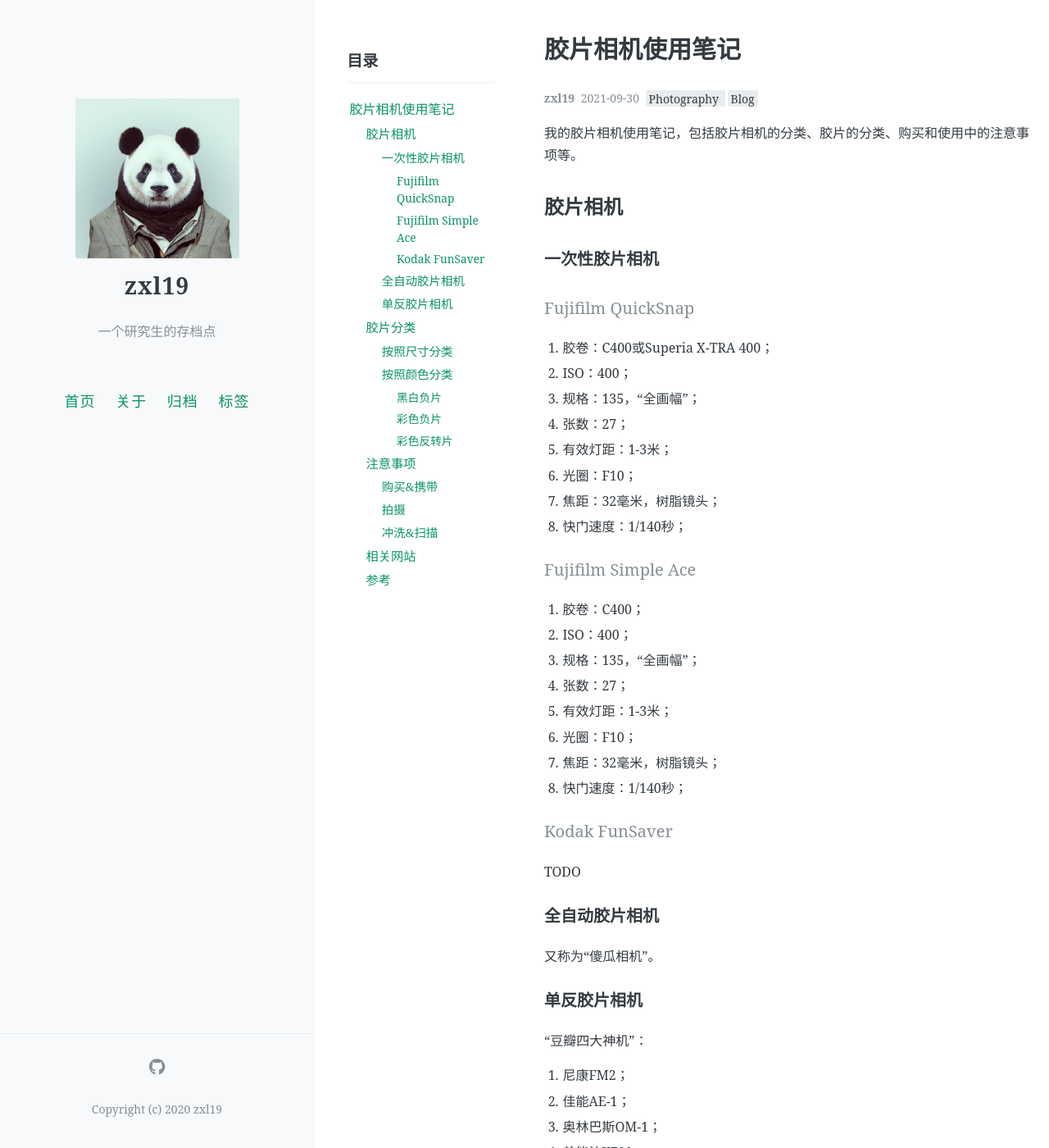
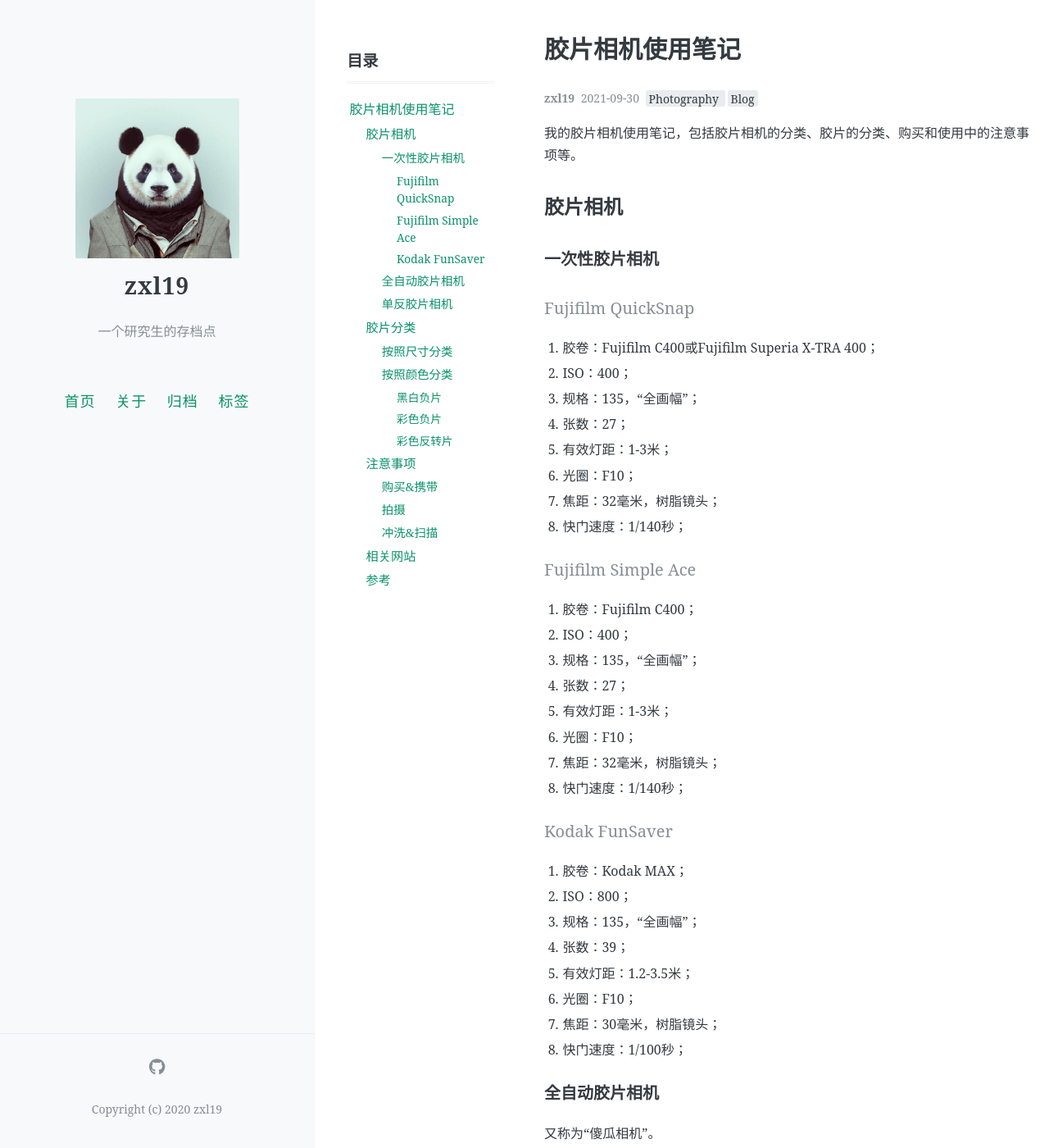
Before and after one commit to zxl19/zxl19.github.io, a Jekyll site: the page built from _posts/2021-09-30-film-camera.md, in a window 1280 px wide and 1400 px high. Shown: the whole window at 82% size. Built offline with Jekyll 4.4.1, drawn with Linux system fonts in a browser that asks for light colours; comment, search, counter and statistics services are not loaded.

Commit message:
Update 2021-09-30-film-camera.md

```diff
--- a/_posts/2021-09-30-film-camera.md
+++ b/_posts/2021-09-30-film-camera.md
@@ -19,7 +19,7 @@ pinned: false
 
 #### Fujifilm QuickSnap
 
-1. 胶卷：C400或Superia X-TRA 400；
+1. 胶卷：Fujifilm C400或Fujifilm Superia X-TRA 400；
 2. ISO：400；
 3. 规格：135，“全画幅”；
 4. 张数：27；
@@ -30,7 +30,7 @@ pinned: false
 
 #### Fujifilm Simple Ace
 
-1. 胶卷：C400；
+1. 胶卷：Fujifilm C400；
 2. ISO：400；
 3. 规格：135，“全画幅”；
 4. 张数：27；
@@ -41,7 +41,14 @@ pinned: false
 
 #### Kodak FunSaver
 
-TODO
+1. 胶卷：Kodak MAX；
+2. ISO：800；
+3. 规格：135，“全画幅”；
+4. 张数：39；
+5. 有效灯距：1.2-3.5米；
+6. 光圈：F10；
+7. 焦距：30毫米，树脂镜头；
+8. 快门速度：1/100秒；
 
 ### 全自动胶片相机
 
```
